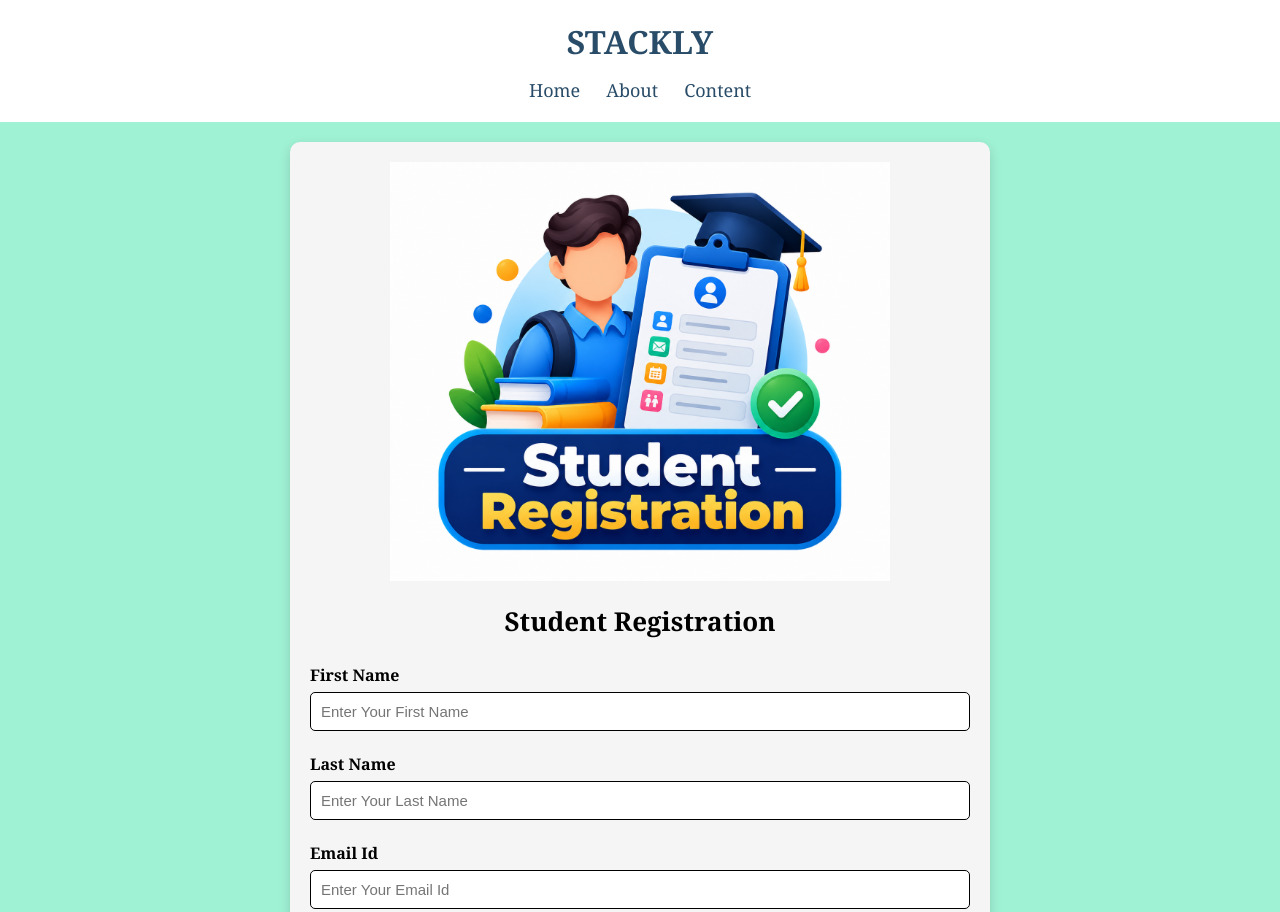
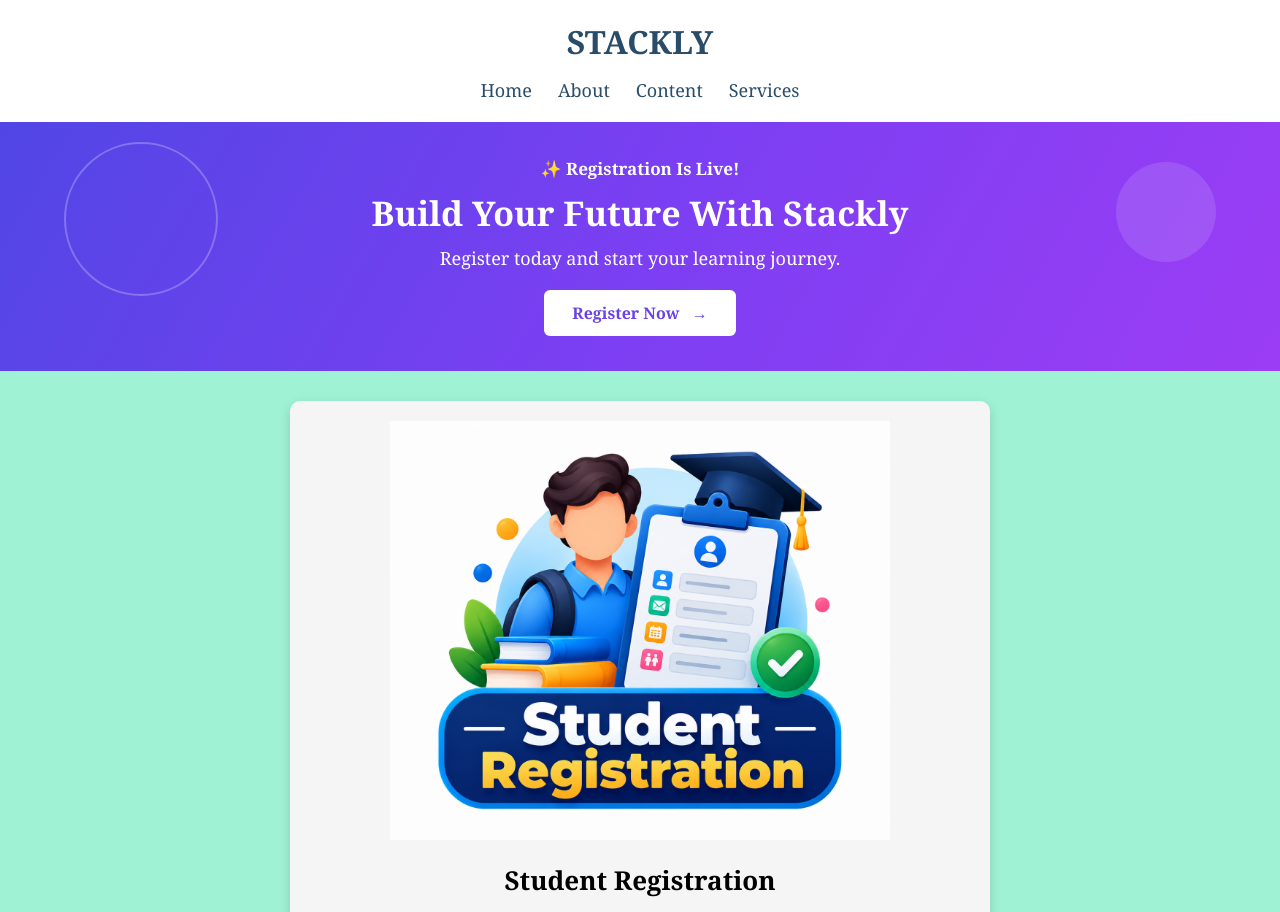
Before and after one commit to Pavan129-pdr/student-registration-website, a plain HTML site: page registration.html in a window 1280 px wide. Shown: the top 912 px of the page. Drawn offline with Linux system fonts and the light colour scheme.

Commit message:
Update registration.html

```diff
--- a/registration.html
+++ b/registration.html
@@ -15,8 +15,29 @@ content="width=device-width,initial-scale=1">
         <a href = "./home.html">Home</a>
         <a href = "./about.html">About</a>
         <a href = "./content.html">Content</a>
+        <a href="./services.html">Services</a>
     </nav>
     </header>
+    <!-- Promotional Banner -->
+<section class="promo-banner">
+
+    <div class="promo-content">
+
+        <p class="promo-small">✨ Registration Is Live!</p>
+
+        <h2>Build Your Future With Stackly</h2>
+
+        <p class="promo-text">
+            Register today and start your learning journey.
+        </p>
+
+        <a href="#registration-form" class="shop-btn">
+            Register Now <span>→</span>
+        </a>
+
+    </div>
+
+</section>
     <form>
         <img src="./images/Student Registration.png" width = 200 alt = "Student Registration logo">
         <h2> Student Registration</h2>
```
